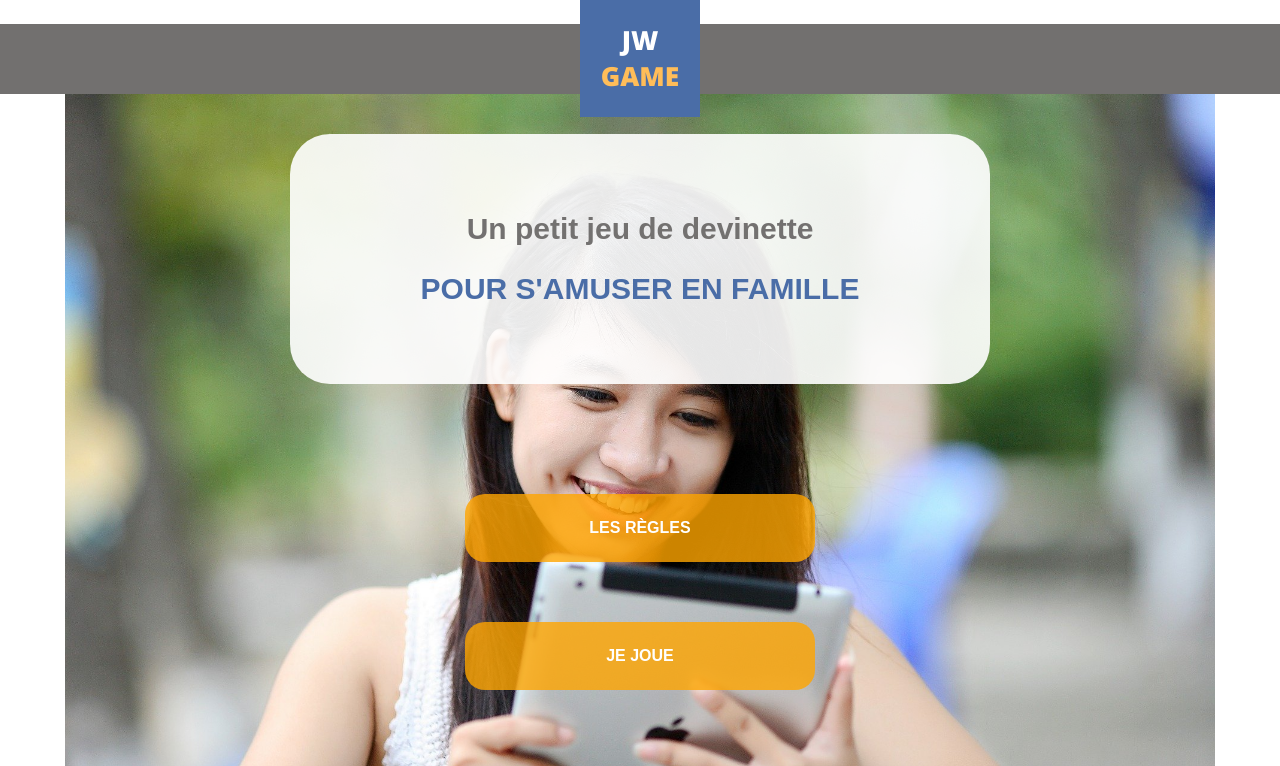
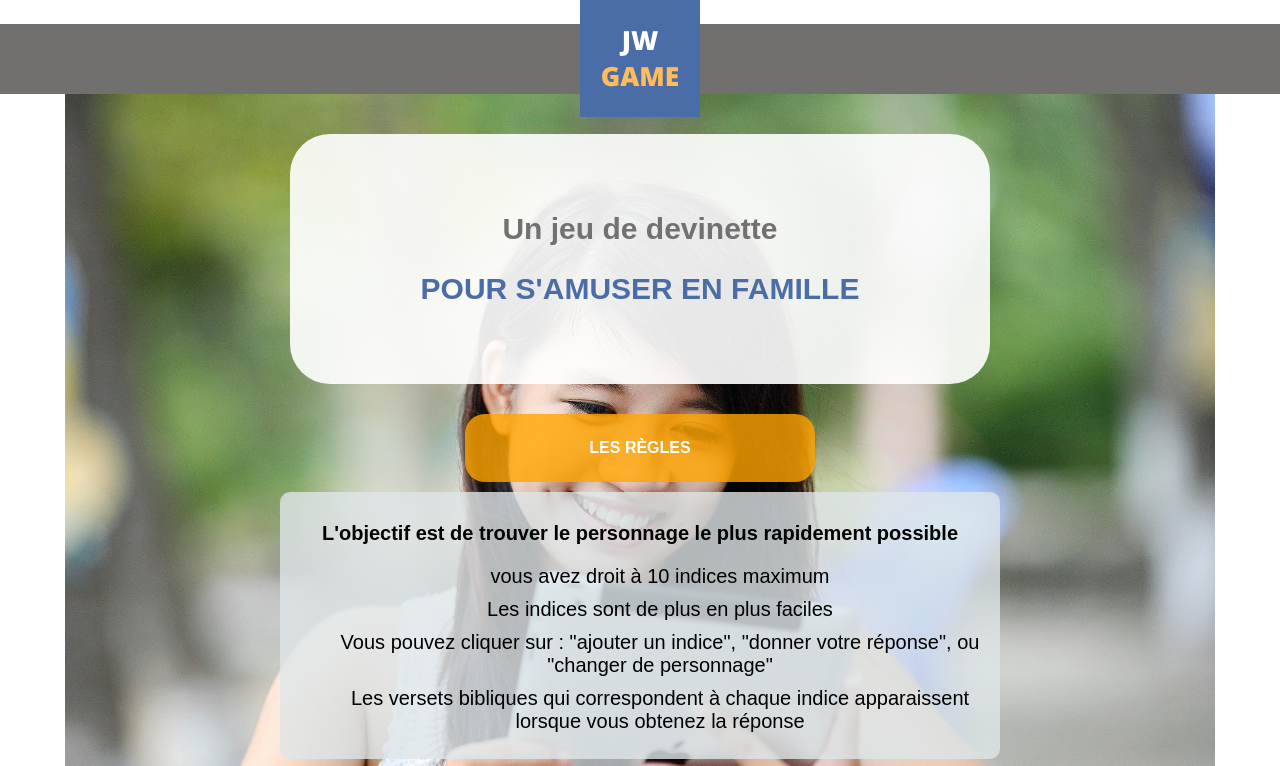
Before and after one commit to jaeldeveloppeur/jwgame, a plain HTML site: page index.html in a window 1280 px wide. Both pictures are taken after a click on the link "LES RÈGLES". Shown: the top 766 px of the page. Drawn offline with Linux system fonts and the light colour scheme.

Commit message:
ajout règle du jeu et icon fontawesome

```diff
--- /dev/null
+++ b/accueil.js
@@ -0,0 +1,13 @@
+const regles = document.getElementById("regles");
+let g = 0;
+
+function afficherRegles(){
+    if (g >= 0){
+        regles.style.display="block";
+        g = g-1;
+    }
+    else{
+        regles.style.display="none";
+        g++;
+    }
+};
--- a/index.html
+++ b/index.html
@@ -30,9 +30,20 @@
 
             <section id="mainImage">
                 <div class="test">
-                    <h1>Un petit jeu de devinette<br><span class="amuser">pour s'amuser en famille</span></h1>
+                    <h1>Un jeu de devinette<br><span class="amuser">pour s'amuser en famille</span></h1>
                 </div>
-                <a href="#" class="boutonRegles">Les règles</a>
+                <a href="#" class="boutonRegles" onclick="afficherRegles()">Les règles</a>
+
+                <div id="regles">
+                    <p style="font-size: 20px; font-weight: bold; color: black;">L'objectif est de trouver le personnage le plus rapidement possible</p>
+                    <ol>
+                        <li>vous avez droit à 10 indices maximum</li>
+                        <li>Les indices sont de plus en plus faciles</li>
+                        <li>Vous pouvez cliquer sur : "ajouter un indice", "donner votre réponse", ou "changer de personnage"</li>
+                        <li>Les versets bibliques qui correspondent à chaque indice apparaissent lorsque vous obtenez la réponse </li>
+                    </ol>
+                </div>
+
                 <a href="jeu.html" class="boutonJouer">Je joue</a>
             </section>
 
@@ -42,7 +53,7 @@
             Petit Projet pendant le confinement
         </footer>
 
-<!--        <script src="script.js"></script>-->
+        <script src="accueil.js"></script>
 
     </body>
 
--- a/styles.css
+++ b/styles.css
@@ -21,6 +21,14 @@ h1{
 a{
     text-decoration: none;
     color: white;
+}
+
+ol{
+    list-style: none;
+}
+ol li{
+    margin-bottom: 10px;
+    font-size: 20px;
 }
 
 /* HEADER */
@@ -60,7 +68,7 @@ header nav a:hover{
     background-image :url(images/ipad-1721428_1920.jpg) ;
     background-size: cover;
     background-position: center;
-    height: 817px;
+    height: 850px;
 }
 
 #mainImage h1{
@@ -81,7 +89,7 @@ header nav a:hover{
     max-width: 700px;
     background-color: rgba(255,255,255,0.9);
     border-radius: 40px;
-    margin-bottom: 150px;
+    margin-bottom: 70px;
 
 }
 
@@ -104,7 +112,7 @@ header nav a:hover{
 }
 
 .boutonRegles{
-    margin-bottom: 60px;
+    margin-bottom: 10px;
 }
 
 .boutonRegles:hover{
@@ -114,6 +122,19 @@ header nav a:hover{
 .boutonJouer:hover{
     background-color: rgba(255,165,0,0.4);
     transition-duration: 300ms;
+}
+
+#regles{
+    display: none;
+    width: 97%;
+    max-width: 700px;
+    margin-left: auto;
+    margin-right: auto;
+    margin-bottom: 10px;
+    text-align: center;
+    background-color: rgba(223,230,233,0.8);
+    padding: 10px;
+    border-radius: 10px;
 }
 
 /* FOOTER */
```
Also changed, not shown: jeu.html (+4 -3 lines), stylesjeu.css (+9 -10 lines).
